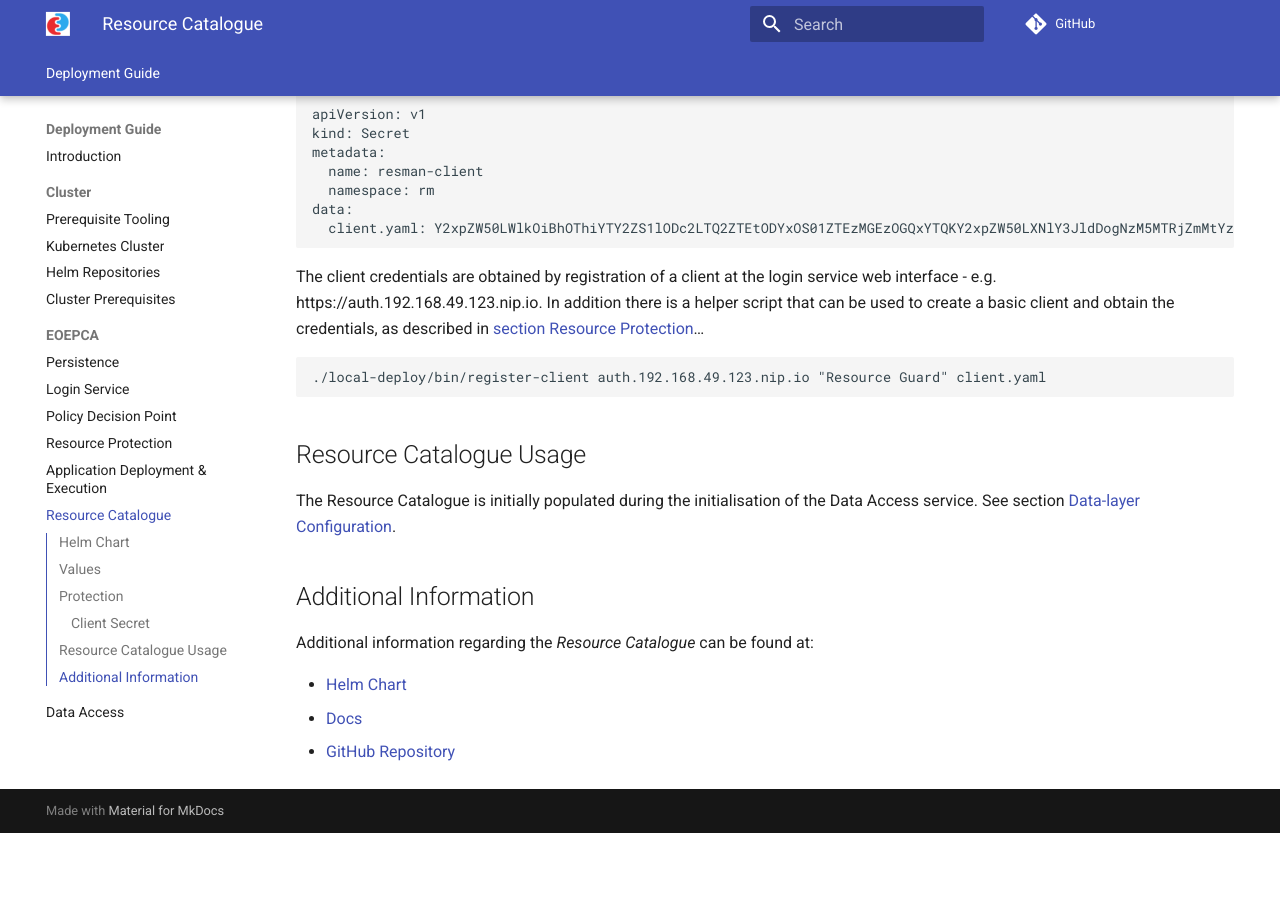
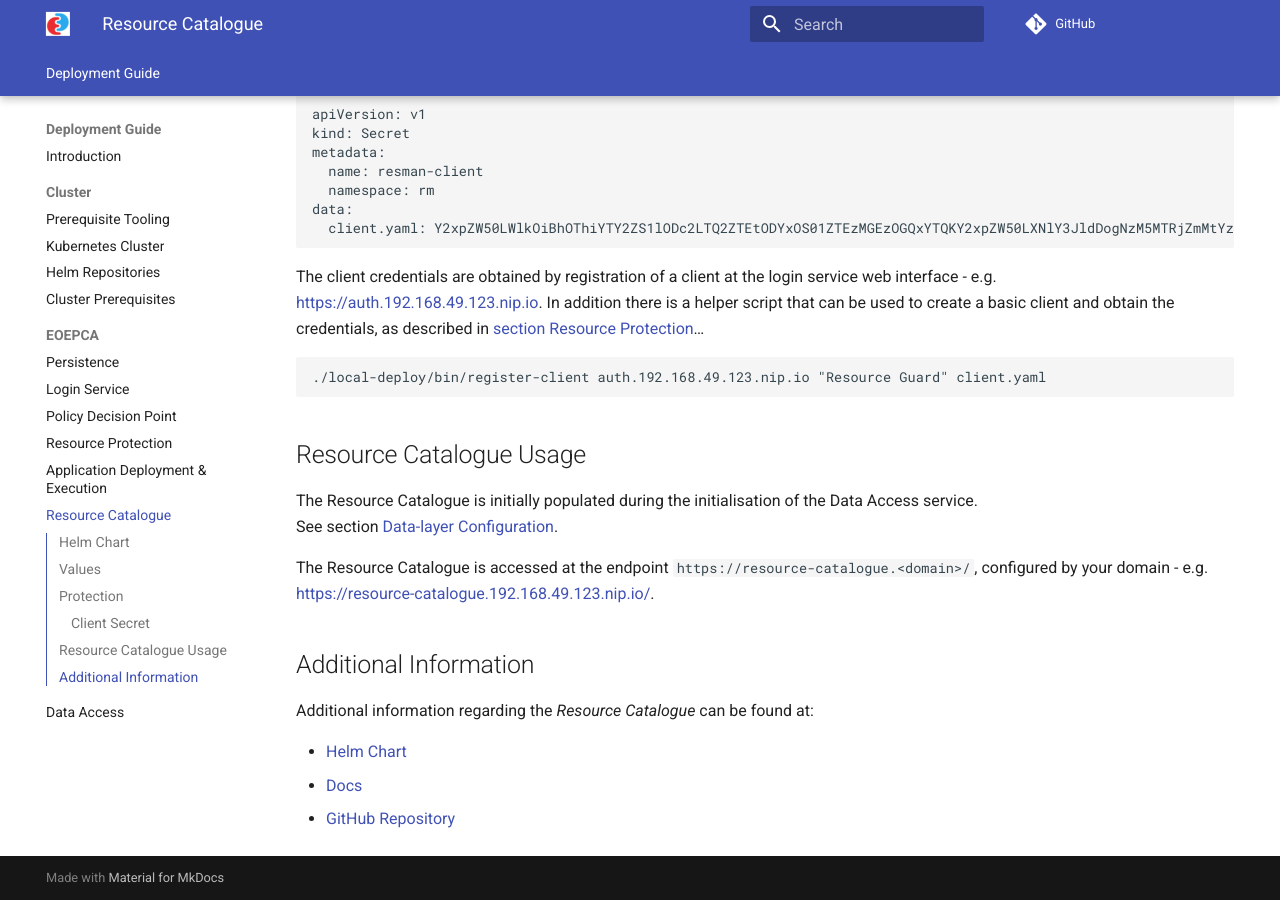
Before and after one commit to EOEPCA/deployment-guide, an MkDocs documentation site: the page built from docs/resource-catalogue.md, in a window 1280 px wide and 900 px high, scrolled down 3056 px. Built offline with MkDocs 1.6.1 and Material for MkDocs 9.7.7, drawn with Linux system fonts in a browser that asks for light colours; comment, search, counter and statistics services are not loaded; before the commit the page ends 3889 px from its top, so only the background shows below that.

Commit message:
Usage description for login-service / resource-catalogue

````diff
--- a/docs/resource-catalogue.md
+++ b/docs/resource-catalogue.md
@@ -143,14 +143,17 @@ data:
   client.yaml: Y2xpZW50LWlkOiBhOThiYTY2ZS1lODc2LTQ2ZTEtODYxOS01ZTEzMGEzOGQxYTQKY2xpZW50LXNlY3JldDogNzM5MTRjZmMtYzdkZC00YjU0LTg4MDctY2UxN2MzNjQ1NTU4
 ```
 
-The client credentials are obtained by registration of a client at the login service web interface - e.g. https://auth.192.168.49.123.nip.io. In addition there is a helper script that can be used to create a basic client and obtain the credentials, as described in [section Resource Protection](../resource-protection/#client-registration)...
+The client credentials are obtained by registration of a client at the login service web interface - e.g. [https://auth.192.168.49.123.nip.io](https://auth.192.168.49.123.nip.io). In addition there is a helper script that can be used to create a basic client and obtain the credentials, as described in [section Resource Protection](../resource-protection/#client-registration)...
 ```bash
 ./local-deploy/bin/register-client auth.192.168.49.123.nip.io "Resource Guard" client.yaml
 ```
 
 ## Resource Catalogue Usage
 
-The Resource Catalogue is initially populated during the initialisation of the Data Access service. See section [Data-layer Configuration](data-access.md#data-layer-configuration).
+The Resource Catalogue is initially populated during the initialisation of the Data Access service.<br>
+See section [Data-layer Configuration](data-access.md#data-layer-configuration).
+
+The Resource Catalogue is accessed at the endpoint `https://resource-catalogue.<domain>/`, configured by your domain - e.g. [https://resource-catalogue.192.168.49.123.nip.io/](https://resource-catalogue.192.168.49.123.nip.io/).
 
 ## Additional Information
 
````
Also changed, not shown: docs/login-service.md (+8 -0 lines).
